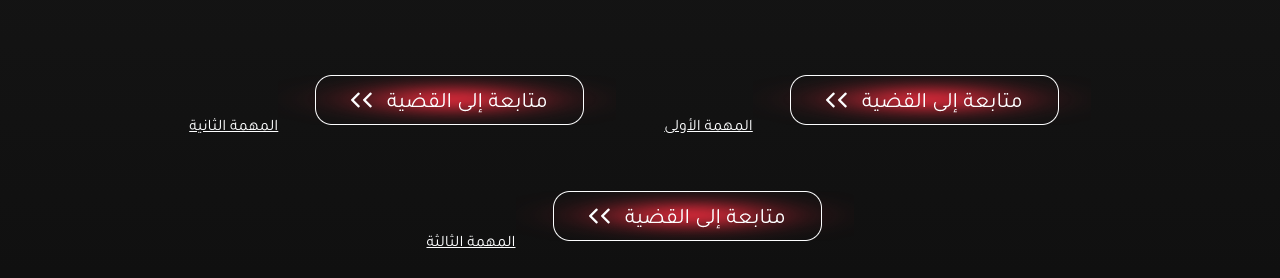
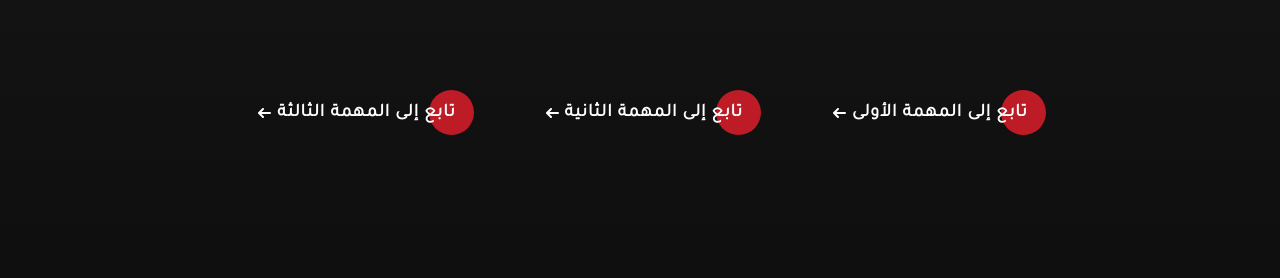
Before and after one commit to keenBank/unresolved-app, a React (Vite) app: page /case/wedding in a window 1280 px wide. Shown: the part 1652-1930 px from the top of the page. Built offline with nearby package versions, Linux system fonts and the light colour scheme; no server answers.

Commit message:
Restyle CaseHome puzzle links as CTA buttons

```diff
--- a/src/components/layout/CaseHome.jsx
+++ b/src/components/layout/CaseHome.jsx
@@ -4,7 +4,6 @@ import Header from "./Header";
 import Footer from "./Footer";
 import bg from "../../assets/home/images/header.png";
 import cover from "../../assets/home/images/cover.png";
-import next from "../../assets/shared/images/next.png";
 import "../../styles/cases.css";
 import "./case-home.css";
 
@@ -28,17 +27,26 @@ export default function CaseHome({ slug, title, description, thumbnail }) {
           </div>
         </div>
         <div className="case-home__puzzles">
-          <Link className="next case-home__puzzle" to={`/case/${slug}/puzzle1`}>
-            <img src={next} alt="" />
-            <span>المهمة الأولى</span>
+          <Link className="cta" to={`/case/${slug}/puzzle1`}>
+            <span>تابع إلى المهمة الأولى</span>
+            <svg width="15px" height="10px" viewBox="0 0 13 10">
+              <path d="M12,5 L2,5"></path>
+              <polyline points="5 1 1 5 5 9"></polyline>
+            </svg>
           </Link>
-          <Link className="next case-home__puzzle" to={`/case/${slug}/puzzle2`}>
-            <img src={next} alt="" />
-            <span>المهمة الثانية</span>
+          <Link className="cta" to={`/case/${slug}/puzzle2`}>
+            <span>تابع إلى المهمة الثانية</span>
+            <svg width="15px" height="10px" viewBox="0 0 13 10">
+              <path d="M12,5 L2,5"></path>
+              <polyline points="5 1 1 5 5 9"></polyline>
+            </svg>
           </Link>
-          <Link className="next case-home__puzzle" to={`/case/${slug}/puzzle3`}>
-            <img src={next} alt="" />
-            <span>المهمة الثالثة</span>
+          <Link className="cta" to={`/case/${slug}/puzzle3`}>
+            <span>تابع إلى المهمة الثالثة</span>
+            <svg width="15px" height="10px" viewBox="0 0 13 10">
+              <path d="M12,5 L2,5"></path>
+              <polyline points="5 1 1 5 5 9"></polyline>
+            </svg>
           </Link>
         </div>
       </main>
```
